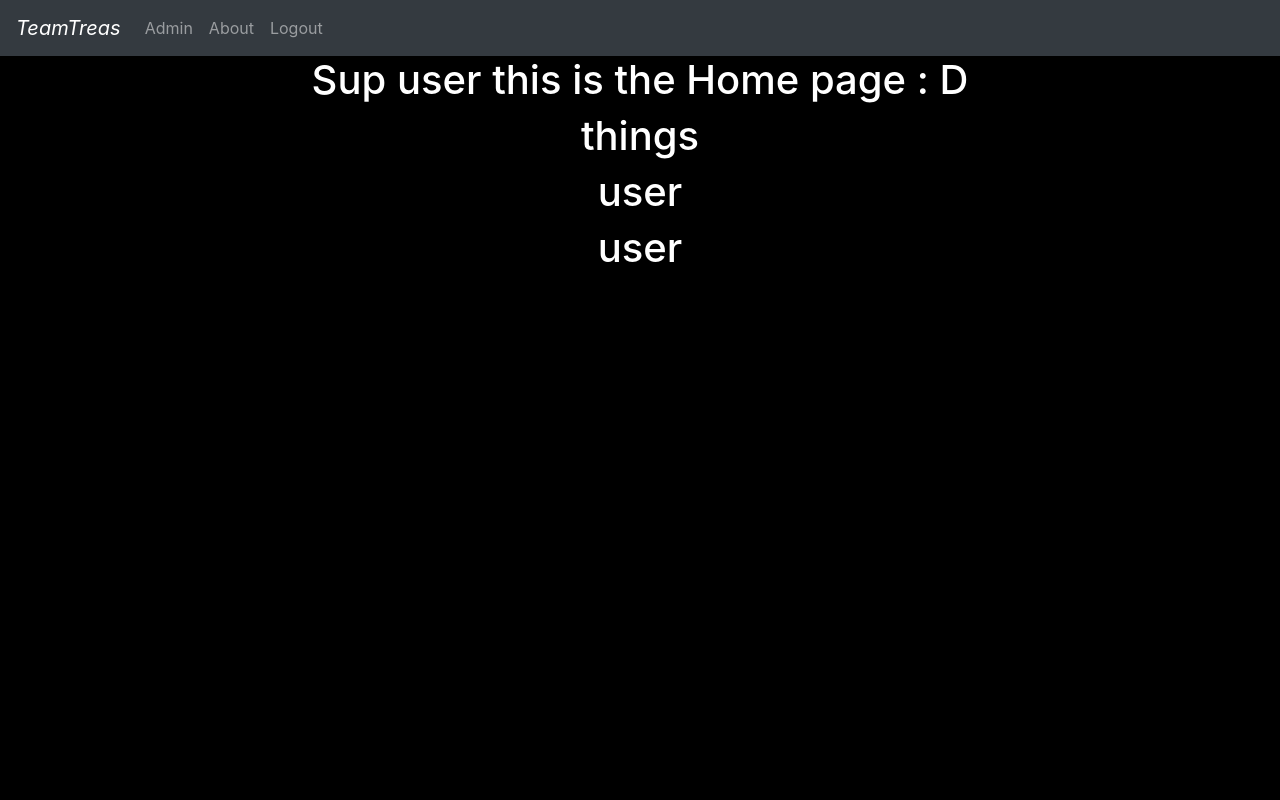
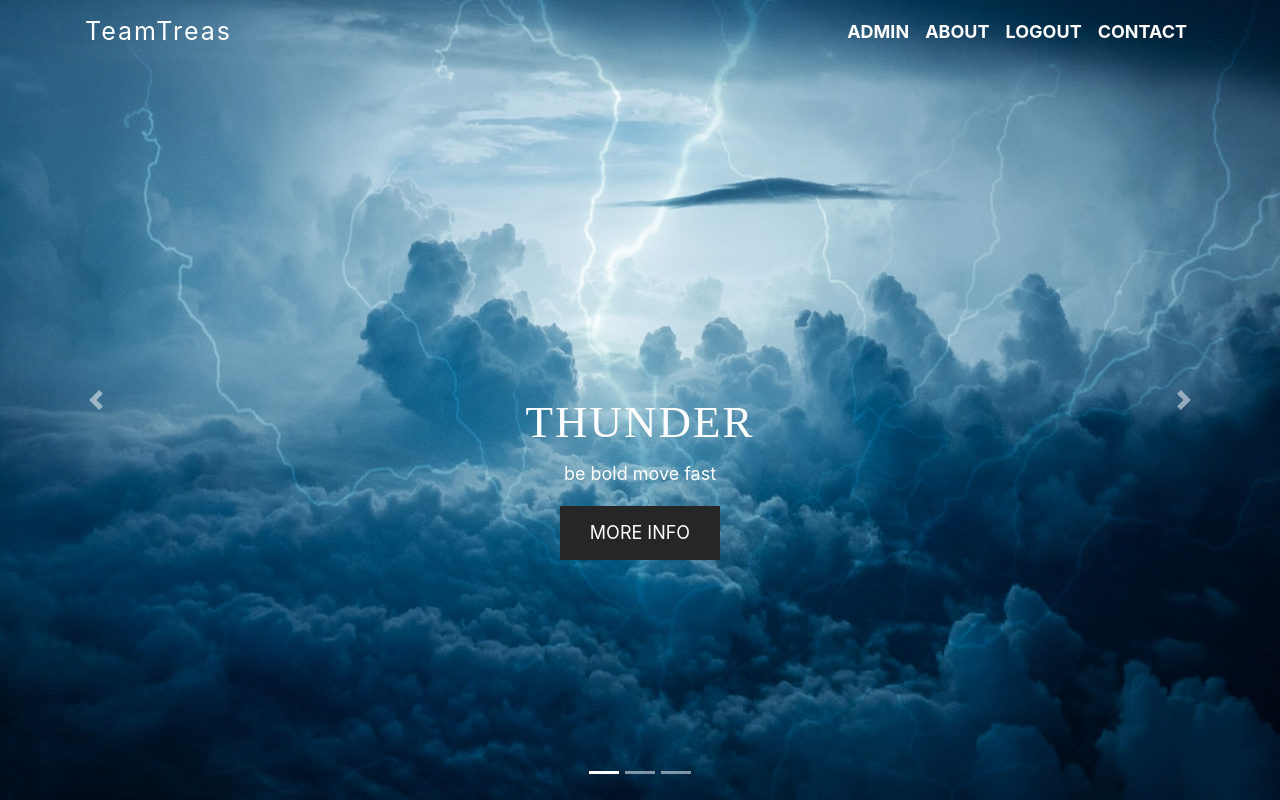
Before and after one commit to JHDreyer/TeamTreas, a Django app: page / in a window 1280 px wide. Run offline with Django 3.2, Linux system fonts and the light colour scheme; a user stored in the database is signed in; some libraries are stand-ins or nearby versions.

Commit message:
nav,css, styling

```diff
--- a/static/Treas/css/list.css
+++ /dev/null
@@ -1,18 +0,0 @@
-h1 {
-    text-align: center;
-}
-h2{
-    text-align: center;
-}
-p{
-    color: white;
-    font-family: Arial, Helvetica, sans-serif;
-}
-body {
-    background-color: black;
-    color: white;
-}
-
-.center{
-    text-align: center;
-}
--- /dev/null
+++ b/static/Treas/css/style.css
@@ -0,0 +1,84 @@
+body{
+    background-color: rgb(49, 45, 45);
+    color: white;
+}
+.carousel-item{
+    height: 100vh;
+    min-height: 300px;
+    background: no-repeat center center scroll;
+    background-size: cover;
+}
+.carousel-caption{
+    bottom: 220px;
+}
+
+.carousel-caption h5{
+    font-size: 45px;
+    text-transform: uppercase;
+    letter-spacing: 2px;
+    margin-top: 25px;
+    font-family: merienda sans-serif;
+}
+
+.carousel-caption p{
+    widows: 60%;
+    margin: auto;
+    font-size: 18px;
+    line-height: 1.9;
+}
+.carousel-caption a{
+    text-transform: uppercase;
+    background: #262626;
+    padding: 10px 30px;
+    display: inline-block;
+    color: #fff;
+    margin-top: 15px;
+}
+.navbar-nav a{
+    font-size: 18px;
+    text-transform: uppercase;
+    font-weight: bold;
+}
+.navbar-light .navbar-brand{
+    color: #fff;
+    font-size: 25px;
+    text-transform: bold;
+    letter-spacing: 2px;
+}
+
+/* for the nav-item active */
+.navbar-light .navbar-nav .active>.nav-link, .navbar-light
+.navbar-nav .nav-link.active, .navbar-light .navbar-nav .nav-link.show,
+.navbar-light .navbar-nav .show> .nav-link{
+    color: #fff;
+}
+/* for the rest of the links */
+.navbar-light .navbar-nav .nav-link{
+    color: #fff;
+}
+.navbar-nav{
+    text-align: center;
+
+}
+.nav-link{
+    padding: .2rem 1rem;
+}
+.navbar-light .navbar-nav .nav-link:focus, .navbar-light .navbar-nav .nav-link:hover {
+    color: #fff !important;
+}
+.w-100{
+    height: 100vh;
+}
+
+/* add the backdrop when burger(toggler) icon is pressed*/
+@media only screen and (max-width: 767px){
+    .navbar-nav.ml-auto{
+        background: rgba(0, 0, 0, 0.5);
+    }
+    .navbar-toggler{
+        padding: 1px;
+        font-size: 18px;
+        line-height: 0.3;
+        background: #fff;
+    }
+}
--- a/templates/base.html
+++ b/templates/base.html
@@ -6,49 +6,54 @@
 <head>
   <meta charset="UTF-8">
   <meta name="viewport" content="width=device-width, initial-scale=1.0">
+  <!-- bootstap -->
+  <link rel="stylesheet" href="https://maxcdn.bootstrapcdn.com/bootstrap/4.0.0/css/bootstrap.min.css" integrity="sha384-Gn5384xqQ1aoWXA+058RXPxPg6fy4IWvTNh0E263XmFcJlSAwiGgFAW/dAiS6JXm" crossorigin="anonymous">
+  <!-- font -->
+  <link href="https://fonts.googleapis.com/css2?family=Merienda&display=swap" rel="stylesheet">
+  <!-- animate css wat nie werk vir een of ander rede nie...-->
+  <link rel="stylesheet" href="https://cdnjs.cloudflare.com/ajax/libs/animate.css/4.1.0/animate.min.css">
+  <!-- our css -->
+  <link rel="stylesheet" href="../static/Treas/css/style.css">
 
     <title>Base</title>
-
-  <script src="https://code.jquery.com/jquery-3.5.1.slim.min.js" integrity="sha384-DfXdz2htPH0lsSSs5nCTpuj/zy4C+OGpamoFVy38MVBnE+IbbVYUew+OrCXaRkfj" crossorigin="anonymous"></script>
-  <script src="https://cdn.jsdelivr.net/npm/popper.js@1.16.0/dist/umd/popper.min.js" integrity="sha384-Q6E9RHvbIyZFJoft+2mJbHaEWldlvI9IOYy5n3zV9zzTtmI3UksdQRVvoxMfooAo" crossorigin="anonymous"></script>
-  <script src="https://stackpath.bootstrapcdn.com/bootstrap/4.5.0/js/bootstrap.min.js" integrity="sha384-OgVRvuATP1z7JjHLkuOU7Xw704+h835Lr+6QL9UvYjZE3Ipu6Tp75j7Bh/kR0JKI" crossorigin="anonymous"></script>
-  <link rel="stylesheet" href="https://maxcdn.bootstrapcdn.com/bootstrap/4.0.0/css/bootstrap.min.css" integrity="sha384-Gn5384xqQ1aoWXA+058RXPxPg6fy4IWvTNh0E263XmFcJlSAwiGgFAW/dAiS6JXm" crossorigin="anonymous">
-
-  <link rel="stylesheet" href="{% static '/Treas/css/list.css' %}">
-
-
 </head>
 <body>
-  <nav class="navbar navbar-expand-sm  navbar-dark bg-dark">
-    <a class="navbar-brand" href="{% url 'index' %}"> <em>TeamTreas</em></a>
-    <button class="navbar-toggler" type="button" data-toggle="collapse" data-target="#navbarNav" aria-controls="navbarNav" aria-expanded="false" aria-label="Toggle navigation">
+  <nav class="navbar navbar-expand-lg navbar-light fixed-top">
+    <div class="container">
+      <a class="navbar-brand" href="{% url 'index' %}">TeamTreas</a>
+      <button class="navbar-toggler" type="button" data-toggle="collapse" data-target="#navbarSupportedContent" aria-controls="navbarSupportedContent" aria-expanded="false" aria-label="Toggle navigation">
         <span class="navbar-toggler-icon"></span>
       </button>
 
-  <div class="collapse navbar-collapse" id="navbarNav">
-      <ul class="nav navbar-nav">
-        <li>
-          <a class="nav-link" href="{% url 'admin:index' %}" >Admin</a>
+      <div class="collapse navbar-collapse" id="navbarSupportedContent">
+        <ul class="navbar-nav ml-auto">
+          <li class="nav-item active">
+            <a class="nav-link" href="{% url 'admin:index' %}">Admin </a>
           </li>
-        <li><a class="nav-link" href="{% url 'about' %}">About</a></li>
+          <li class="nav-item">
+            <a class="nav-link" href="{% url 'about' %}">About</a>
+          </li>
           {% if user.is_authenticated %}
-        <li>
+          <li class="nav-item">
             <a class="nav-link" href="{% url 'logout' %}" >Logout</a>
           </li>
           {% else %}
-        <li>
+          <li class="nav-item">
             <a class='nav-link' href="{% provider_login_url 'google' %}">Login with Google<span class="glyphicon glyphicon-user"></span>
             </a>
           </li>
           {% endif %}
+          <li class="nav-item">
+            <a class="nav-link" href="#">Contact</a>
+          </li>
         </ul>
-
+      </div>
     </div>
   </nav>
-  <div class="box">
-    {% block content %}
-    {% endblock %}
-  </div>
-
+{% block content%}
+{% endblock content %}
+<script src="https://code.jquery.com/jquery-3.5.1.slim.min.js" integrity="sha384-DfXdz2htPH0lsSSs5nCTpuj/zy4C+OGpamoFVy38MVBnE+IbbVYUew+OrCXaRkfj" crossorigin="anonymous"></script>
+  <script src="https://cdn.jsdelivr.net/npm/popper.js@1.16.0/dist/umd/popper.min.js" integrity="sha384-Q6E9RHvbIyZFJoft+2mJbHaEWldlvI9IOYy5n3zV9zzTtmI3UksdQRVvoxMfooAo" crossorigin="anonymous"></script>
+  <script src="https://stackpath.bootstrapcdn.com/bootstrap/4.5.0/js/bootstrap.min.js" integrity="sha384-OgVRvuATP1z7JjHLkuOU7Xw704+h835Lr+6QL9UvYjZE3Ipu6Tp75j7Bh/kR0JKI" crossorigin="anonymous"></script>
 </body>
 </html>
--- a/templates/index.html
+++ b/templates/index.html
@@ -1,16 +1,48 @@
 {% extends 'base.html' %}
 {% load static %}
-{% load socialaccount %}
-
 
 {% block content%}
-<div class="box">
-    <h1>Sup {{user.username}} this is the Home page : D</h1>
-    <h1> things {{users.socialaccount.email}}</h1>
-    <h1>{{users.emial}}</h1>
-    <h1>{{user.username}}</h1>
-    <h1>{{user.username}}</h1>
-</div>
 
+<div id="carouselExampleCaptions" class="carousel slide" data-ride="carousel">
+    <ol class="carousel-indicators">
+      <li data-target="#carouselExampleIndicators" data-slide-to="0" class="active"></li>
+      <li data-target="#carouselExampleIndicators" data-slide-to="1"></li>
+      <li data-target="#carouselExampleIndicators" data-slide-to="2"></li>
+    </ol>
+    <div class="carousel-inner">
+      <div class="carousel-item active">
+        <img src="../static/Treas/images/Thunder.jpg" class="d-block w-100" alt="...">
+        <div class="carousel-caption d-none d-md-block">
+          <h5 class=" animate__bounceInRight" style="animation-delay: 1s">THUNDER</h5>
+          <p class=" animate__bounceInLeft" style="animation-delay: 2s">be bold move fast</p>
+          <p  class=" animate__bounceInRight" style="animation-delay: 3s"><a href="#">More Info</a></p>
+        </div>
+      </div>
+      <div class="carousel-item">
+        <img src="../static/Treas/images/solar.jpg" class="d-block w-100" alt="...">
+        <div class="carousel-caption d-none d-md-block">
+          <h5  class=" animate__slideInDown" style="animation-delay: 1s">SOLAR</h5>
+          <p class=" animate__fadeInUp" style="animation-delay: 2s">one percent of the journey is finsished</p>
+          <p  class=" animate__zoomIn" style="animation-delay: 3s" ><a href="#">More Info</a></p>
+        </div>
+      </div>
+      <div class="carousel-item">
+        <img src="../static/Treas/images/crypto.jpg" class="d-block w-100" alt="...">
+        <div class="carousel-caption d-none d-md-block">
+          <h5  class=" animate__zoomIn" style="animation-delay: 1s" >CRYPTO</h5>
+          <p  class=" animate__fadeInUp" style="animation-delay: 2s" >one percent of the journey is finsished</p>
+          <p  class=" animate__zoomIn" style="animation-delay: 3s"><a href="#">More Info</a></p>
+        </div>
+      </div>
+    </div>
+    <a class="carousel-control-prev" href="#carouselExampleCaptions" role="button" data-slide="prev">
+      <span class="carousel-control-prev-icon" aria-hidden="true"></span>
+      <span class="sr-only">Previous</span>
+    </a>
+    <a class="carousel-control-next" href="#carouselExampleCaptions" role="button" data-slide="next">
+      <span class="carousel-control-next-icon" aria-hidden="true"></span>
+      <span class="sr-only">Next</span>
+    </a>
+  </div>
 
 {% endblock content %}
```
Also changed, not shown: static/Treas/css/main.css (deleted, +0 -11 lines), templates/about.html (+3 -13 lines), db.sqlite3, static/Treas/images/crypto.jpg (added), static/Treas/images/solar.jpg (added). Lines whose indentation alone changed are shown as unchanged.
